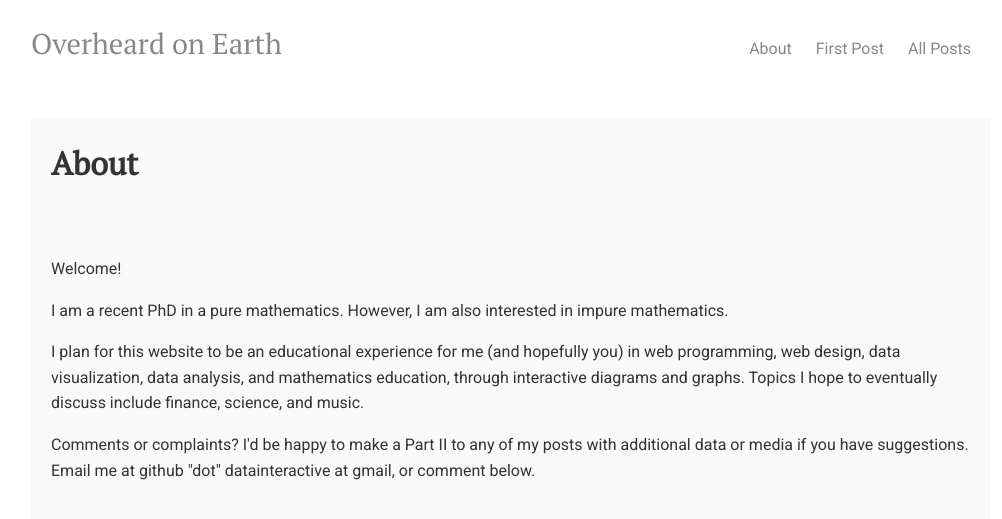
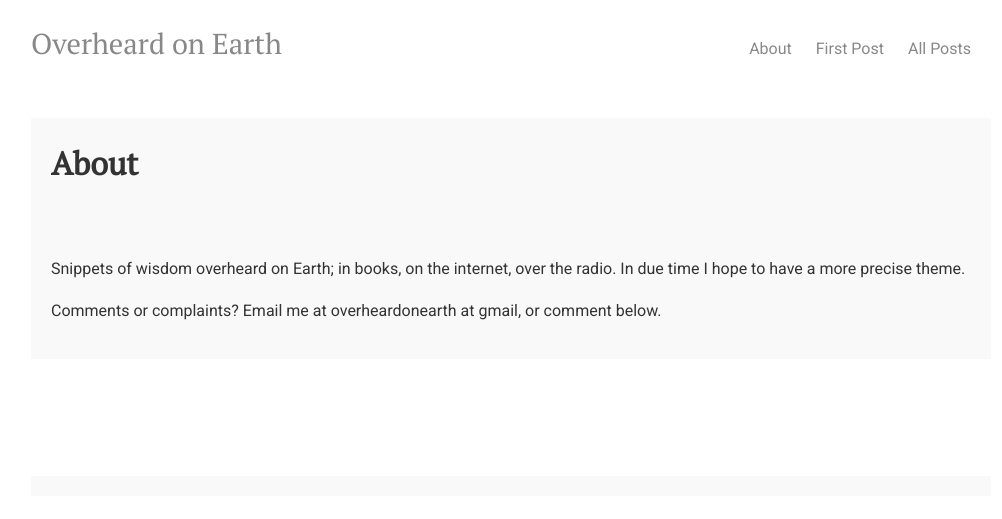
Before and after one commit to overheardonearth/overheardonearth.github.io, a Jekyll site: the page built from about/index.html, in a window 1280 px wide. Shown: the top 519 px of the page, without its empty margins (129-1131 px from the left). Built offline with Jekyll 4.4.1, drawn with Linux system fonts in a browser that asks for light colours; comment, search, counter and statistics services are not loaded.

Commit message:
Update index.html

```diff
--- a/about/index.html
+++ b/about/index.html
@@ -4,16 +4,8 @@ comments: true
 title: About
 ---
 <p>
-Welcome!
+Snippets of wisdom overheard on Earth; in books, on the internet, over the radio. In due time I hope to have a more precise theme.
 </p>
 
 <p>
-I am a recent PhD in a pure mathematics. However, I am also interested in impure mathematics.
-</p>
-
-<p>
-I plan for this website to be an educational experience for me (and hopefully you) in web programming, web design, data visualization, data analysis, and mathematics education, through interactive diagrams and graphs. Topics I hope to eventually discuss include finance, science, and music.
-</p>
-
-<p>
-  Comments or complaints? I'd be happy to make a Part II to any of my posts with additional data or media if you have suggestions. Email me at github "dot" datainteractive at gmail, or comment below.
+  Comments or complaints? Email me at overheardonearth at gmail, or comment below.
```
